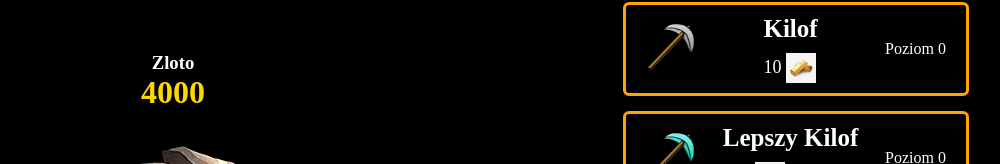
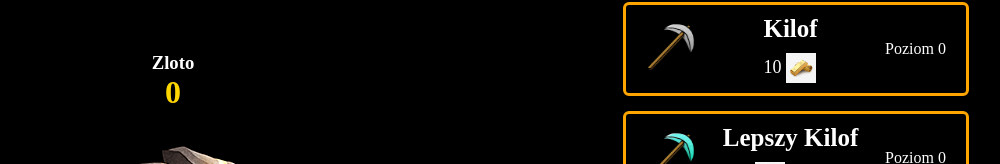
Before and after one commit to W1ktorGebski/JavaScript-gra, a plain HTML site: page Gra/index.html in a window 1280 px wide. Shown: the part 187-351 px from the top of the page, without its empty margins (144-1144 px from the left). Drawn offline with Linux system fonts and the light colour scheme.

Commit message:
Update index.html

```diff
--- a/Gra/index.html
+++ b/Gra/index.html
@@ -16,7 +16,7 @@
         <div class="main">
 
             <div class="zasoby">
-                <h3>Zloto <br><span class="zloto zlotyTekst">4000</span></h3>
+                <h3>Zloto <br><span class="zloto zlotyTekst">0</span></h3>
                 <div class="zlotoImg-div">
                     <img class="zasobyImg" src="zloto.png" onclick="zbierajZloto(event)" draggable="false">
                 </div>
```
